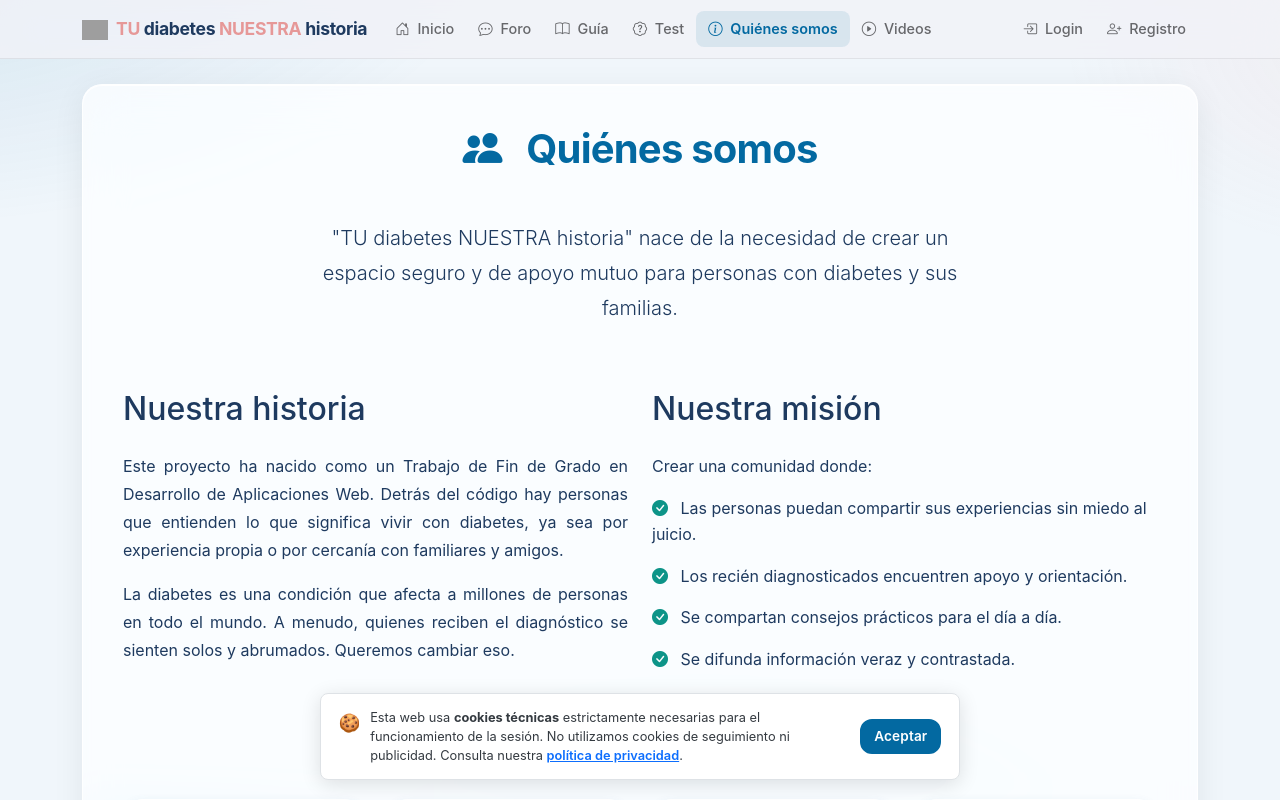
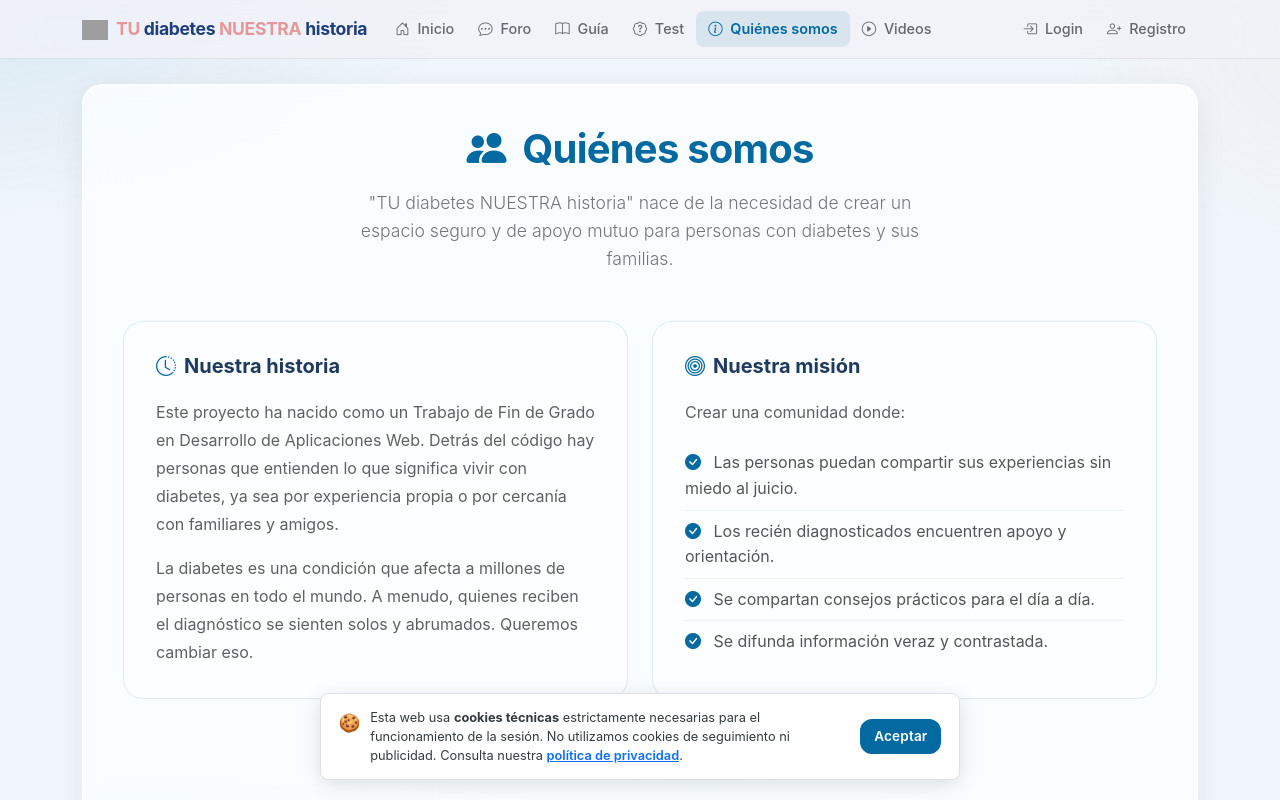
Before and after one commit to ggrauggas/PROYECTO-TDNH, a Vue app in the folder frontend/: page /about in a window 1280 px wide. Shown: the top 800 px of the page. Built offline with nearby package versions, Linux system fonts and the light colour scheme; grey boxes are pictures that could not be loaded.

Commit message:
mejoras visuales

```diff
--- a/frontend/src/assets/scss/main.scss
+++ b/frontend/src/assets/scss/main.scss
@@ -63,7 +63,7 @@ body {
   .navbar-brand {
     font-weight: 700;
     font-size: 1rem;
-    color: $dark !important;
+    color: #1e3f7a !important;
     letter-spacing: -0.02em;
 
     @media (min-width: 576px) { font-size: 1.1rem; }
--- a/frontend/src/components/UserProfileModal.vue
+++ b/frontend/src/components/UserProfileModal.vue
@@ -191,11 +191,11 @@ export default {
 }
 
 .ulb-img-wrap img {
-  max-width: min(400px, 85vw);
-  max-height: 80vh;
-  border-radius: 16px;
+  width: min(320px, 80vw);
+  height: min(320px, 80vw);
+  border-radius: 50%;
   box-shadow: 0 8px 40px rgba(0,0,0,0.5);
-  object-fit: contain;
+  object-fit: cover;
 }
 
 .ulb-initial {
--- a/frontend/src/views/AboutView.vue
+++ b/frontend/src/views/AboutView.vue
@@ -1,63 +1,70 @@
 <template>
   <div class="about-view container py-4">
     <div class="info-page">
-      <h1 class="text-center mb-5">
-        <i class="bi bi-people-fill text-primary me-3"></i>
+
+      <!-- Cabecera -->
+      <div class="text-center mb-5">
+        <h1 class="mb-3">
+          <i class="bi bi-people-fill text-primary me-2"></i>
           Quiénes somos
         </h1>
-
-      <div class="row mb-5">
-        <div class="col-lg-8 mx-auto">
-          <p class="lead text-center">
+        <p class="lead about-lead mx-auto">
           "TU diabetes NUESTRA historia" nace de la necesidad de crear un espacio seguro
           y de apoyo mutuo para personas con diabetes y sus familias.
         </p>
       </div>
-      </div>
 
-      <div class="row mb-5">
+      <!-- Historia + Misión -->
+      <div class="row g-4 mb-5 align-items-stretch">
         <div class="col-md-6">
-          <h2 class="mb-4">Nuestra historia</h2>
+          <div class="about-section h-100">
+            <h2 class="about-section-title">
+              <i class="bi bi-clock-history me-2 text-primary"></i>Nuestra historia
+            </h2>
             <p>
-            Este proyecto ha nacido como un Trabajo de Fin de Grado en Desarrollo de Aplicaciones Web. Detrás del código hay personas
-            que entienden lo que significa vivir con diabetes, ya sea por experiencia
-            propia o por cercanía con familiares y amigos.
+              Este proyecto ha nacido como un Trabajo de Fin de Grado en Desarrollo de
+              Aplicaciones Web. Detrás del código hay personas que entienden lo que significa
+              vivir con diabetes, ya sea por experiencia propia o por cercanía con familiares
+              y amigos.
             </p>
-          <p>
-            La diabetes es una condición que afecta a millones de personas en todo
-            el mundo. A menudo, quienes reciben el diagnóstico se sienten solos y abrumados.
+            <p class="mb-0">
+              La diabetes es una condición que afecta a millones de personas en todo el mundo.
+              A menudo, quienes reciben el diagnóstico se sienten solos y abrumados.
               Queremos cambiar eso.
             </p>
           </div>
+        </div>
 
         <div class="col-md-6">
-          <h2 class="mb-4">Nuestra misión</h2>
-          <p>
-            Crear una comunidad donde:
-          </p>
-          <ul class="list-unstyled">
-            <li class="mb-3">
-              <i class="bi bi-check-circle-fill text-success me-2"></i>
+          <div class="about-section h-100">
+            <h2 class="about-section-title">
+              <i class="bi bi-bullseye me-2 text-primary"></i>Nuestra misión
+            </h2>
+            <p>Crear una comunidad donde:</p>
+            <ul class="list-unstyled mb-0">
+              <li class="mission-item">
+                <i class="bi bi-check-circle-fill text-primary me-2"></i>
                 Las personas puedan compartir sus experiencias sin miedo al juicio.
               </li>
-            <li class="mb-3">
-              <i class="bi bi-check-circle-fill text-success me-2"></i>
+              <li class="mission-item">
+                <i class="bi bi-check-circle-fill text-primary me-2"></i>
                 Los recién diagnosticados encuentren apoyo y orientación.
               </li>
-            <li class="mb-3">
-              <i class="bi bi-check-circle-fill text-success me-2"></i>
+              <li class="mission-item">
+                <i class="bi bi-check-circle-fill text-primary me-2"></i>
                 Se compartan consejos prácticos para el día a día.
               </li>
-            <li class="mb-3">
-              <i class="bi bi-check-circle-fill text-success me-2"></i>
+              <li class="mission-item">
+                <i class="bi bi-check-circle-fill text-primary me-2"></i>
                 Se difunda información veraz y contrastada.
               </li>
             </ul>
           </div>
         </div>
+      </div>
 
-      <div class="row mb-5">
-        <div class="col-12">
+      <!-- Valores -->
+      <div class="mb-5">
         <h2 class="text-center mb-4">Nuestros valores</h2>
         <div class="row g-4">
           <div class="col-6 col-md-3">
@@ -65,54 +72,41 @@
               <div class="card-body">
                 <i class="bi bi-heart-fill text-primary" style="font-size: 2.5rem;"></i>
                 <h5 class="card-title mt-3">Empatía</h5>
-                  <p class="card-text">
-                    Entendemos cada historia porque la vivimos de cerca.
-                  </p>
+                <p class="card-text">Entendemos cada historia porque la vivimos de cerca.</p>
               </div>
             </div>
           </div>
-
           <div class="col-6 col-md-3">
             <div class="card text-center h-100">
               <div class="card-body">
                 <i class="bi bi-shield-fill text-primary" style="font-size: 2.5rem;"></i>
                 <h5 class="card-title mt-3">Confianza</h5>
-                  <p class="card-text">
-                    Espacio seguro y respetuoso para todos.
-                  </p>
+                <p class="card-text">Espacio seguro y respetuoso para todos.</p>
               </div>
             </div>
           </div>
-
           <div class="col-6 col-md-3">
             <div class="card text-center h-100">
               <div class="card-body">
                 <i class="bi bi-people-fill text-primary" style="font-size: 2.5rem;"></i>
                 <h5 class="card-title mt-3">Comunidad</h5>
-                  <p class="card-text">
-                    Juntos somos más fuertes. Nadie está solo.
-                  </p>
+                <p class="card-text">Juntos somos más fuertes. Nadie está solo.</p>
               </div>
             </div>
           </div>
-
           <div class="col-6 col-md-3">
             <div class="card text-center h-100">
               <div class="card-body">
                 <i class="bi bi-lightbulb-fill text-primary" style="font-size: 2.5rem;"></i>
                 <h5 class="card-title mt-3">Conocimiento</h5>
-                  <p class="card-text">
-                    Información veraz y experiencias reales.
-                  </p>
-                </div>
+                <p class="card-text">Información veraz y experiencias reales.</p>
               </div>
             </div>
           </div>
         </div>
       </div>
 
-      <div class="row">
-        <div class="col-12">
+      <!-- Cita -->
       <div class="card bg-light">
         <div class="card-body text-center p-5">
           <i class="bi bi-quote" style="font-size: 3rem; color: #2c7da0;"></i>
@@ -125,8 +119,7 @@
           </blockquote>
         </div>
       </div>
-        </div>
-      </div>
+
     </div>
   </div>
 </template>
@@ -139,6 +132,36 @@ export default {
 
 <style scoped lang="scss">
 @import "~@/assets/scss/variables.scss";
+
+.about-lead {
+  max-width: 600px;
+  color: rgba(28, 28, 30, 0.60);
+  font-size: 1.1rem;
+}
+
+.about-section {
+  background: rgba(255, 255, 255, 0.55);
+  border: 1px solid rgba($primary, 0.12);
+  border-radius: $border-radius-lg;
+  padding: 2rem;
+
+  p { color: rgba(28, 28, 30, 0.70); line-height: 1.75; }
+}
+
+.about-section-title {
+  font-size: 1.25rem;
+  font-weight: 700;
+  color: $dark;
+  margin-bottom: 1.25rem;
+}
+
+.mission-item {
+  padding: 0.5rem 0;
+  border-bottom: 1px solid rgba($primary, 0.08);
+  color: rgba(28, 28, 30, 0.75);
+
+  &:last-child { border-bottom: none; }
+}
 
 // Tarjetas de valores
 .card {
--- a/frontend/src/views/AdminView.vue
+++ b/frontend/src/views/AdminView.vue
@@ -43,13 +43,13 @@
       <div v-else class="row g-4">
         <div class="col-6 col-md-3" v-for="stat in statCards" :key="stat.label">
           <div class="card stat-card h-100 border-0">
-            <div class="card-body d-flex align-items-center gap-3 p-4">
-              <div class="stat-icon rounded-3 p-3" :style="{ backgroundColor: stat.color + '22', color: stat.color }">
-                <i :class="`bi ${stat.icon} fs-4`"></i>
+            <div class="card-body d-flex flex-column align-items-center gap-2 p-3 text-center">
+              <div class="stat-icon rounded-3 p-2 flex-shrink-0" :style="{ backgroundColor: stat.color + '22', color: stat.color }">
+                <i :class="`bi ${stat.icon} fs-5`"></i>
               </div>
-              <div>
-                <div class="stat-number fw-bold fs-3">{{ stat.value }}</div>
-                <div class="text-muted small">{{ stat.label }}</div>
+              <div class="w-100 overflow-hidden">
+                <div class="stat-number fw-bold fs-5 lh-1">{{ stat.value }}</div>
+                <div class="text-muted mt-1 stat-label">{{ stat.label }}</div>
               </div>
             </div>
           </div>
@@ -68,10 +68,10 @@
                   <tr>
                     <th>#</th>
                     <th>Usuario</th>
-                    <th>Email</th>
-                    <th>Publicaciones</th>
+                    <th class="d-none d-md-table-cell">Email</th>
+                    <th>Posts</th>
                     <th>Comentarios</th>
-                    <th>Registro</th>
+                    <th class="d-none d-md-table-cell">Registro</th>
                   </tr>
                 </thead>
                 <tbody>
@@ -89,10 +89,10 @@
                         <span class="fw-medium">{{ user.username }}</span>
                       </div>
                     </td>
-                    <td class="text-muted small">{{ user.email }}</td>
+                    <td class="text-muted small d-none d-md-table-cell">{{ user.email }}</td>
                     <td><span class="badge bg-primary-subtle text-primary">{{ user.post_count || 0 }}</span></td>
                     <td><span class="badge bg-success-subtle text-success">{{ user.comment_count || 0 }}</span></td>
-                    <td class="text-muted small">{{ formatDate(user.created_at) }}</td>
+                    <td class="text-muted small d-none d-md-table-cell">{{ formatDate(user.created_at) }}</td>
                   </tr>
                 </tbody>
               </table>
@@ -748,7 +748,13 @@ export default {
   }
 
   .stat-icon { border-radius: 10px; }
-  .stat-number { color: #1a1a2e; line-height: 1; }
+  .stat-number { color: #1a1a2e; }
+  .stat-label {
+    font-size: 0.72rem;
+    line-height: 1.2;
+    word-break: break-word;
+    overflow-wrap: break-word;
+  }
 }
 
 .mini-avatar {
--- a/frontend/src/views/ForumView.vue
+++ b/frontend/src/views/ForumView.vue
@@ -83,35 +83,43 @@ export default {
 
 .search-bar {
   .input-group {
-    box-shadow: 0 2px 8px rgba(0, 0, 0, 0.07);
+    border: 2px solid rgba($primary, 0.22);
     border-radius: $border-radius-lg;
     overflow: hidden;
+    background: #fff;
+    transition: border-color 0.2s;
+
+    &:focus-within {
+      border-color: $primary;
+    }
   }
 
   .search-icon {
     background: #fff;
-    border-right: none;
+    border: none;
     color: $primary;
     font-size: 1rem;
-    padding-left: 1rem;
+    padding-left: 1.1rem;
   }
 
   .search-input {
-    border-left: none;
+    background: #fff;
+    border: none;
     font-size: 0.95rem;
-    padding: 0.65rem 0.75rem;
+    padding: 0.7rem 0.75rem;
 
     &:focus {
       box-shadow: none;
-      border-color: #dee2e6;
+      background: #fff;
     }
   }
 
   .search-clear {
-    border-left: none;
+    background: #fff;
+    border: none;
     color: #94a3b8;
 
-    &:hover { color: $dark; }
+    &:hover { color: $dark; background: #fff; }
   }
 }
 </style>
--- a/frontend/src/views/GuideView.vue
+++ b/frontend/src/views/GuideView.vue
@@ -189,13 +189,15 @@
           Desde fuera puede parecer que solo "se pinchan insulina y ya". La realidad es
           bastante más compleja y exigente.
         </p>
-        <div class="row g-3 mb-2">
+        <div class="row g-3 mb-4">
           <div class="col-md-6" v-for="aspect in t1Aspects" :key="aspect.title">
-            <div class="d-flex gap-3">
-              <i :class="`bi ${aspect.icon} text-primary flex-shrink-0`" style="font-size:1.6rem; margin-top:2px;"></i>
-              <div>
-                <h6 class="fw-semibold mb-1">{{ aspect.title }}</h6>
-                <p class="text-muted small mb-0">{{ aspect.text }}</p>
+            <div class="card border-0 shadow-sm h-100">
+              <div class="card-body d-flex gap-3">
+                <i :class="`bi ${aspect.icon} text-primary flex-shrink-0`" style="font-size:1.6rem; margin-top:2px;"></i>
+                <div>
+                  <h6 class="fw-semibold mb-1">{{ aspect.title }}</h6>
+                  <p class="text-muted small mb-0">{{ aspect.text }}</p>
+                </div>
               </div>
             </div>
           </div>
@@ -334,8 +336,8 @@
           Mitos que conviene desmontar
         </h2>
 
-        <h5 class="mt-3 mb-3 d-flex align-items-center gap-2">
-          <span class="badge bg-primary">Tipo 1</span> Mitos específicos
+        <h5 class="mt-4 mb-3 d-flex align-items-center gap-2">
+          <span class="badge bg-primary fs-6">Tipo 1</span> Mitos específicos
         </h5>
         <div class="row g-3 mb-4">
           <div class="col-md-6" v-for="myth in mythsT1" :key="myth.myth">
@@ -353,8 +355,8 @@
           </div>
         </div>
 
-        <h5 class="mb-3 d-flex align-items-center gap-2">
-          <span class="badge bg-success">Tipo 2</span> Mitos específicos
+        <h5 class="mt-4 mb-3 d-flex align-items-center gap-2">
+          <span class="badge bg-success fs-6">Tipo 2</span> Mitos específicos
         </h5>
         <div class="row g-3 mb-4">
           <div class="col-md-6" v-for="myth in mythsT2" :key="myth.myth">
@@ -372,8 +374,8 @@
           </div>
         </div>
 
-        <h5 class="mb-3 d-flex align-items-center gap-2">
-          <span class="badge bg-secondary">General</span> Válidos para ambos tipos
+        <h5 class="mt-4 mb-3 d-flex align-items-center gap-2">
+          <span class="badge bg-secondary fs-6">General</span> Válidos para ambos tipos
         </h5>
         <div class="row g-3">
           <div class="col-md-6" v-for="myth in mythsGeneral" :key="myth.myth">
@@ -587,7 +589,7 @@ export default {
           text: 'El estrés, el calor, una infección, una emoción fuerte, dormir mal… cualquier cosa puede alterar los niveles. No siempre hay explicación lógica.'
         },
         {
-          icon: 'bi-brain',
+          icon: 'bi-emoji-dizzy',
           title: 'La carga mental es enorme',
           text: 'Se toman decenas de decisiones al día relacionadas con la diabetes. Este esfuerzo constante, invisible para los demás, se llama diabetes distress y es agotador.'
         },
@@ -840,12 +842,8 @@ export default {
 .info-section {
   scroll-margin-top: 80px;
 
-  > p,
-  .card-body p,
-  .list-group-item div,
-  .alert p,
-  .d-flex p {
-    text-align: justify;
+  > p {
+    text-align: left;
   }
 }
 
@@ -871,6 +869,11 @@ export default {
   border-left: 3px solid #e9ecef !important;
 }
 
+h5 .badge {
+  min-width: 4.5rem;
+  text-align: center;
+}
+
 .share-cta {
   background: linear-gradient(135deg, rgba(37, 211, 102, 0.06) 0%, rgba(44, 125, 160, 0.06) 100%);
   border: 2px dashed rgba(44, 125, 160, 0.2);
--- a/frontend/src/views/HomeView.vue
+++ b/frontend/src/views/HomeView.vue
@@ -99,13 +99,13 @@
           Cuantos más seamos, más nos ayudamos.
         </p>
         <div class="d-flex flex-wrap justify-content-center gap-3">
-          <a :href="shareUrls.whatsapp" target="_blank" rel="noopener" class="btn btn-share btn-whatsapp">
+          <a :href="shareUrls.whatsapp" target="_blank" rel="noopener" class="btn btn-outline-success">
             <i class="bi bi-whatsapp me-2"></i>WhatsApp
           </a>
-          <a :href="shareUrls.twitter" target="_blank" rel="noopener" class="btn btn-share btn-twitter">
+          <a :href="shareUrls.twitter" target="_blank" rel="noopener" class="btn btn-outline-dark">
             <i class="bi bi-twitter-x me-2"></i>Twitter / X
           </a>
-          <a :href="shareUrls.facebook" target="_blank" rel="noopener" class="btn btn-share btn-facebook">
+          <a :href="shareUrls.facebook" target="_blank" rel="noopener" class="btn btn-outline-primary">
             <i class="bi bi-facebook me-2"></i>Facebook
           </a>
         </div>
@@ -276,12 +276,14 @@ export default {
     box-shadow: 0 16px 40px rgba(0,0,0,0.09), inset 0 1px 0 rgba(255,255,255,0.9);
   }
 
-  p { text-align: left; color: rgba(28,28,30,0.55); font-size: 0.925rem; }
+  text-align: center;
+  p { color: rgba(28,28,30,0.55); font-size: 0.925rem; }
 }
 
 .feature-icon-wrap {
   width: 54px;
   height: 54px;
+  margin: 0 auto;
   background: linear-gradient(145deg, rgba($primary, 0.16) 0%, rgba($primary, 0.08) 100%);
   border-radius: $border-radius;
   display: flex;
@@ -355,29 +357,4 @@ export default {
 
 .share-title { color: $dark; font-size: 1.4rem; letter-spacing: -0.02em; }
 
-.btn-share {
-  font-weight: 500;
-  font-size: 0.9rem;
-  border-width: 2px;
-  padding: 0.5rem 1.25rem;
-  transition: $transition-smooth;
-}
-
-.btn-whatsapp {
-  color: #16a34a; border-color: rgba(22, 163, 74, 0.5);
-  background: rgba(22, 163, 74, 0.05);
-  &:hover { background: #16a34a; border-color: #16a34a; color: white; }
-}
-
-.btn-twitter {
-  color: #0f172a; border-color: rgba(15, 23, 42, 0.4);
-  background: rgba(15, 23, 42, 0.04);
-  &:hover { background: #0f172a; border-color: #0f172a; color: white; }
-}
-
-.btn-facebook {
-  color: #1877f2; border-color: rgba(24, 119, 242, 0.45);
-  background: rgba(24, 119, 242, 0.04);
-  &:hover { background: #1877f2; border-color: #1877f2; color: white; }
-}
 </style>
--- a/frontend/src/views/ProfileView.vue
+++ b/frontend/src/views/ProfileView.vue
@@ -176,7 +176,7 @@
 
         <!-- Estadísticas -->
         <div class="card mb-4">
-          <div class="card-header bg-info text-white">
+          <div class="card-header bg-primary text-white">
             <h5 class="mb-0">
               <i class="bi bi-bar-chart me-2"></i>
               Mis estadísticas
@@ -202,7 +202,7 @@
 
         <!-- Mis últimas publicaciones -->
         <div class="card">
-          <div class="card-header bg-success text-white">
+          <div class="card-header bg-primary text-white">
             <h5 class="mb-0">
               <i class="bi bi-file-text me-2"></i>
               Mis últimas publicaciones
```
Also changed, not shown: 1 other file (tests, documents, lock files or other folders). Lines whose indentation alone changed are shown as unchanged.
